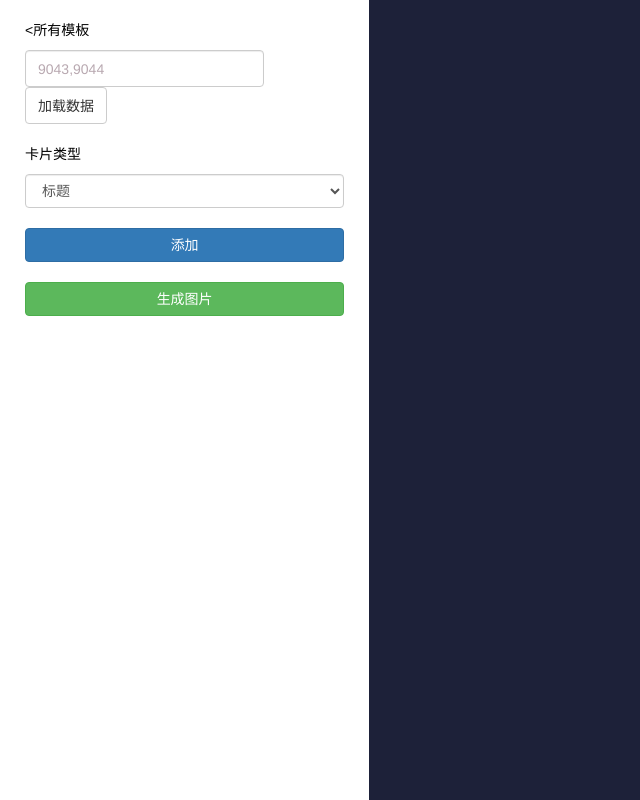
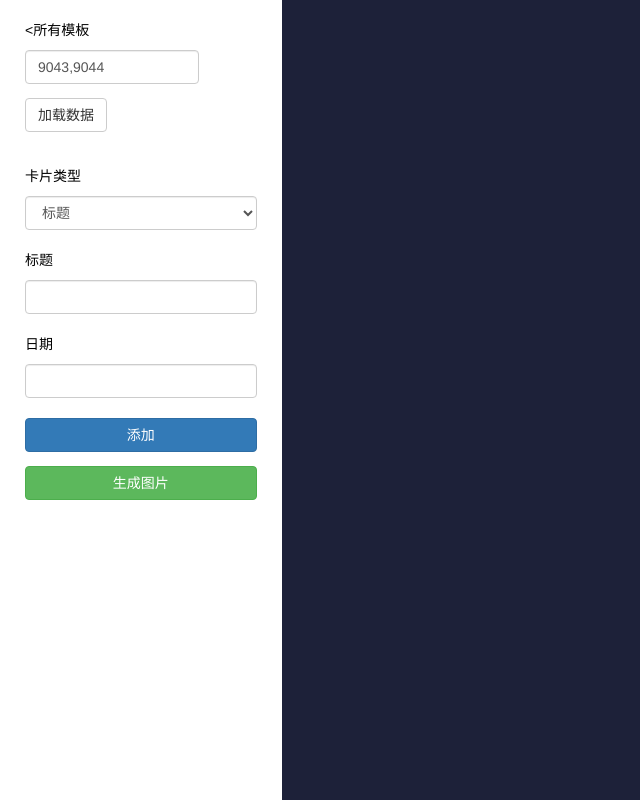
Before and after one commit to asd233/honkai3-pictureeditor, a Vue app: page /#/team in a window 1280 px wide. Shown: the whole page, without its empty margins (0-640 px from the left). Built offline with nearby package versions, Linux system fonts and the light colour scheme.

Commit message:
完成队伍阵容卡片组件

```diff
--- a/src/App.vue
+++ b/src/App.vue
@@ -19,9 +19,13 @@ a {
 }
 button {
   outline: none !important;
+  margin: 14px 0 !important;
   &:focus {
     outline: none !important;
     background-color: #fff !important;
   }
 }
+label {
+  font-weight: 400;
+}
 </style>
--- a/src/components/card.vue
+++ b/src/components/card.vue
@@ -4,25 +4,38 @@
     <p>卡片类型</p>
     <select class="
             form-control"
-            v-model="select"
-            name=""
-            id="">
-      <option value="title">标题</option>
+            @change="pushType"
+            v-model="select">
+      <option value="cardTitle">标题</option>
       <option value="boss">BOSS</option>
       <option value="team">阵容</option>
       <option value="line">分割线</option>
     </select>
 
-    <!-- <component :is='select'></component> -->
+    <component v-bind:is='select'></component>
   </div>
 </template>
 <script>
+import cardTitle from './card/cardTitle.vue'
+import boss from './card/boss.vue'
+import team from './card/team.vue'
+
 export default {
-  name: "card",
+  name: "Card",
   data() {
     return {
-      select: "title"
+      select: "cardTitle"
     }
+  },
+  methods: {
+    pushType() {
+      this.$emit("get", this.select);
+    }
+  },
+  components: {
+    cardTitle,
+    boss,
+    team
   }
 }
 </script>
--- /dev/null
+++ b/src/components/card/boss.vue
@@ -0,0 +1,15 @@
+<template>
+  <div>
+    <p>BOSS名称</p>
+    <input class="form-control"
+           type="text">
+    <label>
+      <input type="checkbox">
+      sss标志
+    </label>
+    <p>图片资源</p>
+    <input class="form-control"
+           type="text">
+    <button class="btn btn-default">从素材库选择</button>
+  </div>
+</template>
--- /dev/null
+++ b/src/components/card/cardTitle.vue
@@ -0,0 +1,21 @@
+<template>
+  <div id="cardTitle">
+    <p>标题</p>
+    <input class="form-control"
+           type="text">
+    <br>
+    <p>日期</p>
+    <input class="form-control"
+           type="text">
+  </div>
+</template>
+<script>
+export default {
+  name: "cardTitle"
+}
+</script>
+<style>
+#cardTitle {
+  margin: 20px 0;
+}
+</style>
--- /dev/null
+++ b/src/components/card/team.vue
@@ -0,0 +1,31 @@
+<template>
+  <div id="teamCard">
+    <p>分数</p>
+    <input class="form-control"
+           type="text">
+    <p>作者</p>
+    <input class="form-control"
+           type="text">
+    <label>
+      <input type="checkbox">
+      NEW!标志
+    </label>
+
+    <p>队长1</p>
+    <input class="form-control"
+           type="text">
+    <button class="btn btn-default">从素材库选择</button>
+    <p>队员1</p>
+    <input class="form-control"
+           type="text">
+    <button class="btn btn-default">从素材库选择</button>
+    <p>队员2</p>
+    <input class="form-control"
+           type="text">
+    <button class="btn btn-default">从素材库选择</button>
+    <p>人偶</p>
+    <input class="form-control"
+           type="text">
+    <button class="btn btn-default">从素材库选择</button>
+  </div>
+</template>
--- a/src/views/Team.vue
+++ b/src/views/Team.vue
@@ -13,13 +13,14 @@
                  class="form-control"
                  style="display:inline;width:75%">
           <button class="btn btn-default"
-                  style="height:37px">
+                  style="height:34px;vertical-align: middle;">
             加载数据
           </button>
         </p>
       </div>
       <div>
-        <card></card>
+        <!-- 卡片组件 -->
+        <card @get="getCardType"></card>
       </div>
       <div class="option">
         <button class="btn btn-primary">
@@ -31,20 +32,30 @@
       </div>
 
     </div>
-    <div id="view"></div>
+    <div id="view">
+      <div id="img">
+
+      </div>
+    </div>
   </div>
 </template>
 <script>
-import card from '../components/card.vue'
+import Card from '../components/Card'
 export default {
   name: "team",
   data() {
     return {
-      teamId: "9043,9044"
+      teamId: "9043,9044",
+      cardType: "title"
+    }
+  },
+  methods: {
+    getCardType(cardType) {
+      this.cardType = cardType;
     }
   },
   components: {
-    card,
+    Card,
   },
 }
 </script>
@@ -64,7 +75,7 @@ export default {
   &::-webkit-scrollbar {
     width: 0 !important;
   }
-  input {
+  > input {
     height: 37px;
     color: #b8a8b0;
   }
@@ -80,5 +91,8 @@ export default {
   width: 78%;
   height: 100vh;
   background-color: #1d2139;
+  > #img {
+    width: 1080px;
+  }
 }
 </style>
```
